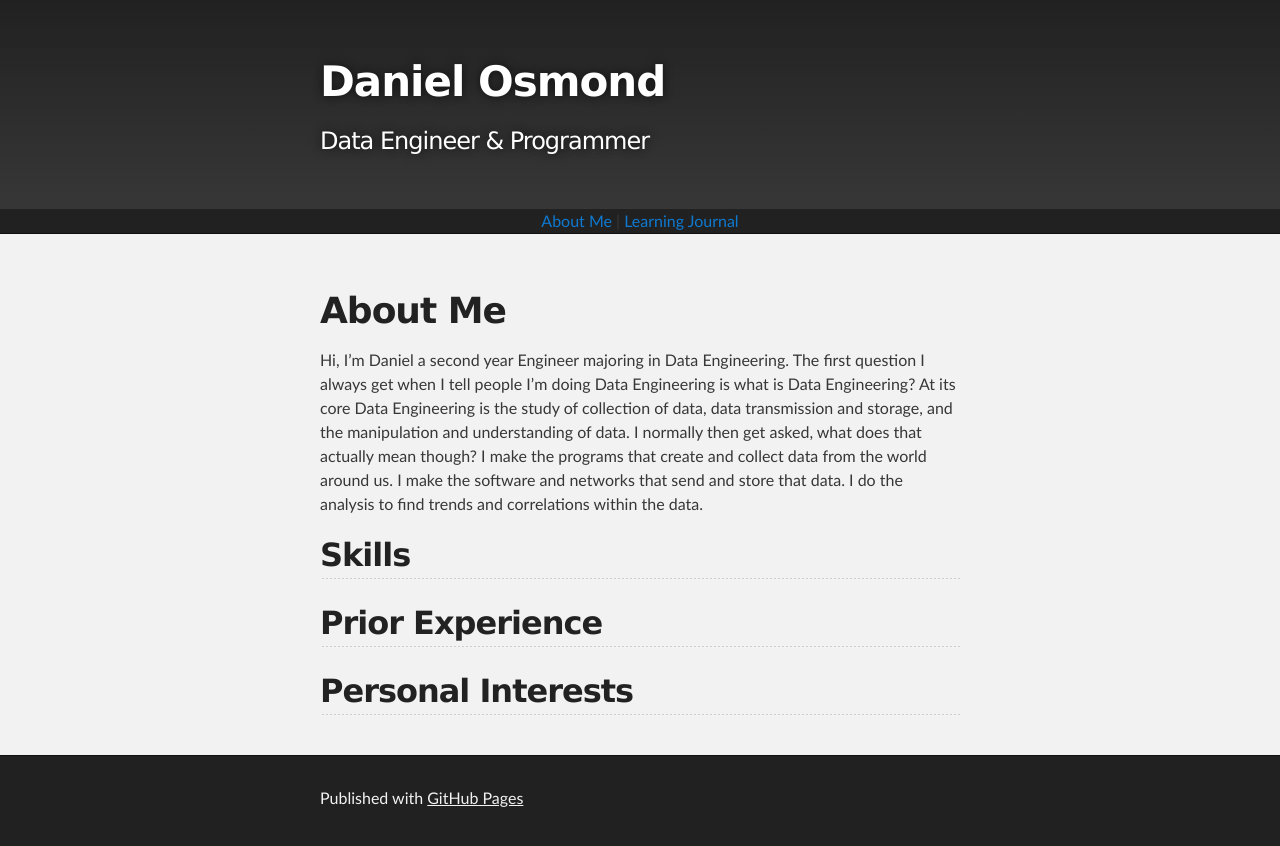
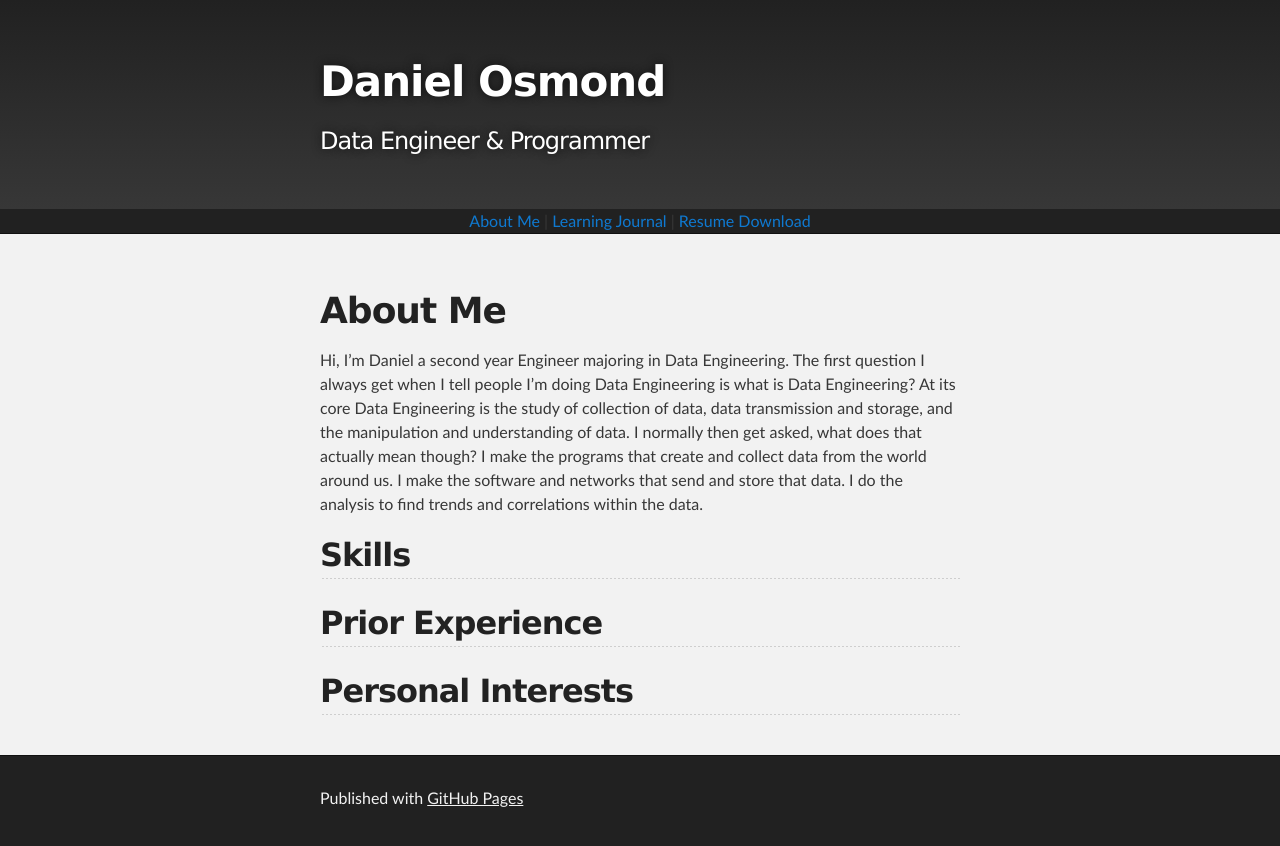
Before and after one commit to 13197963/13197963.github.io, a Jekyll site: the page built from index.md, in a window 1280 px wide. Shown: the top 846 px of the page. Built offline with Jekyll 4.4.1, drawn with Linux system fonts in a browser that asks for light colours; our own code applies the rules of GitHub Pages for plain Markdown files.

Commit message:
Update default.html

```diff
--- a/_layouts/default.html
+++ b/_layouts/default.html
@@ -22,7 +22,7 @@
         </header>
     </div>
     <div id="navbar" style="text-align:center">
-      <a href="index">About Me</a> | <a href="learnJournal">Learning Journal</a>
+      <a href="index">About Me</a> | <a href="learnJournal">Learning Journal</a> | <a href="resume">Resume Download</a>
 
     </div>
 
```
